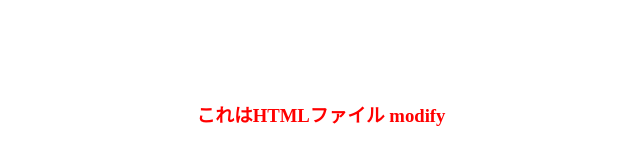
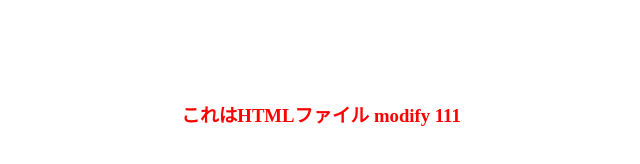
Before and after one commit to LFC0107/test, a plain HTML site: page index.html in a window 1280 px wide. Shown: the whole page, without its empty margins (319-959 px from the left). Drawn offline with Linux system fonts and the light colour scheme.

Commit message:
remodefied

```diff
--- a/index.html
+++ b/index.html
@@ -4,7 +4,7 @@
 	<title>Git勉強</title>
 	<link rel="stylesheet" type="text/css" href="style.css">
 <body>
-	<h3>これはHTMLファイル modify</h3>
+	<h3>これはHTMLファイル modify 111</h3>
 </body>
 </head>
 </html>
```
